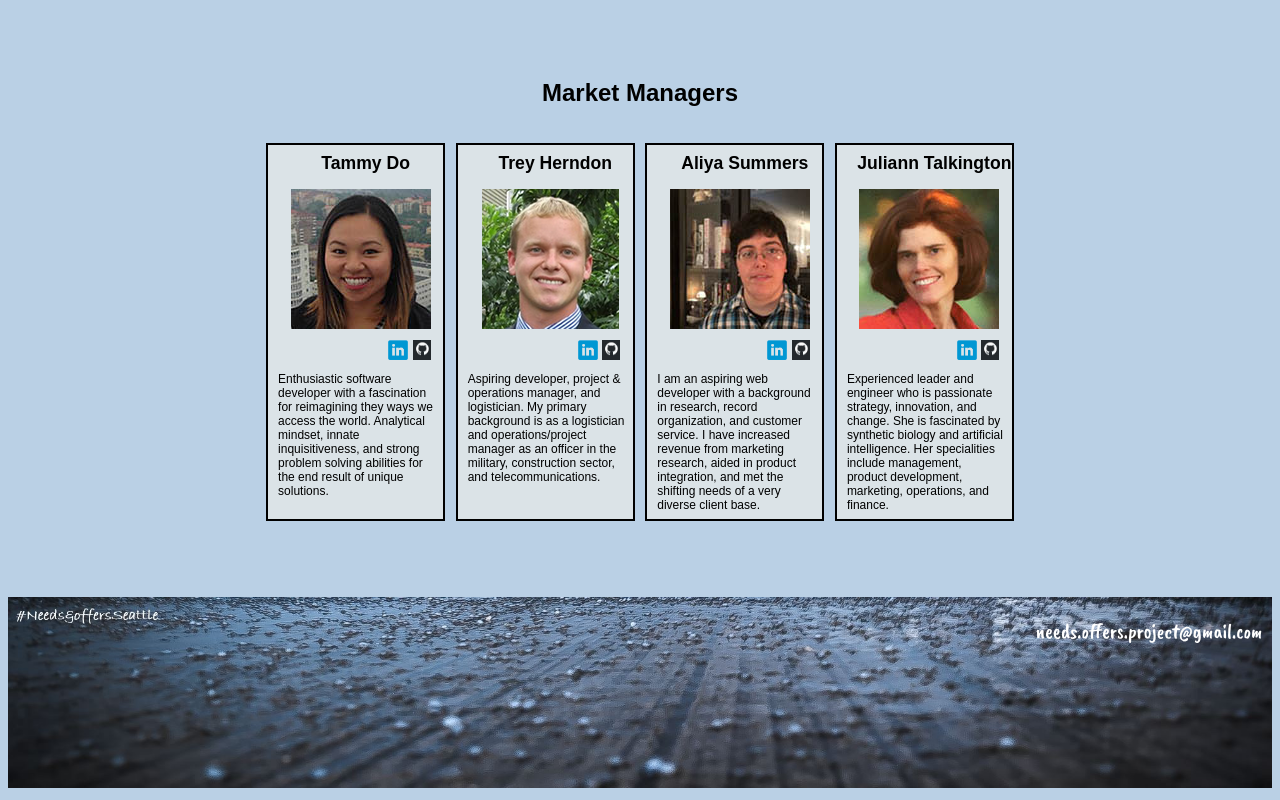
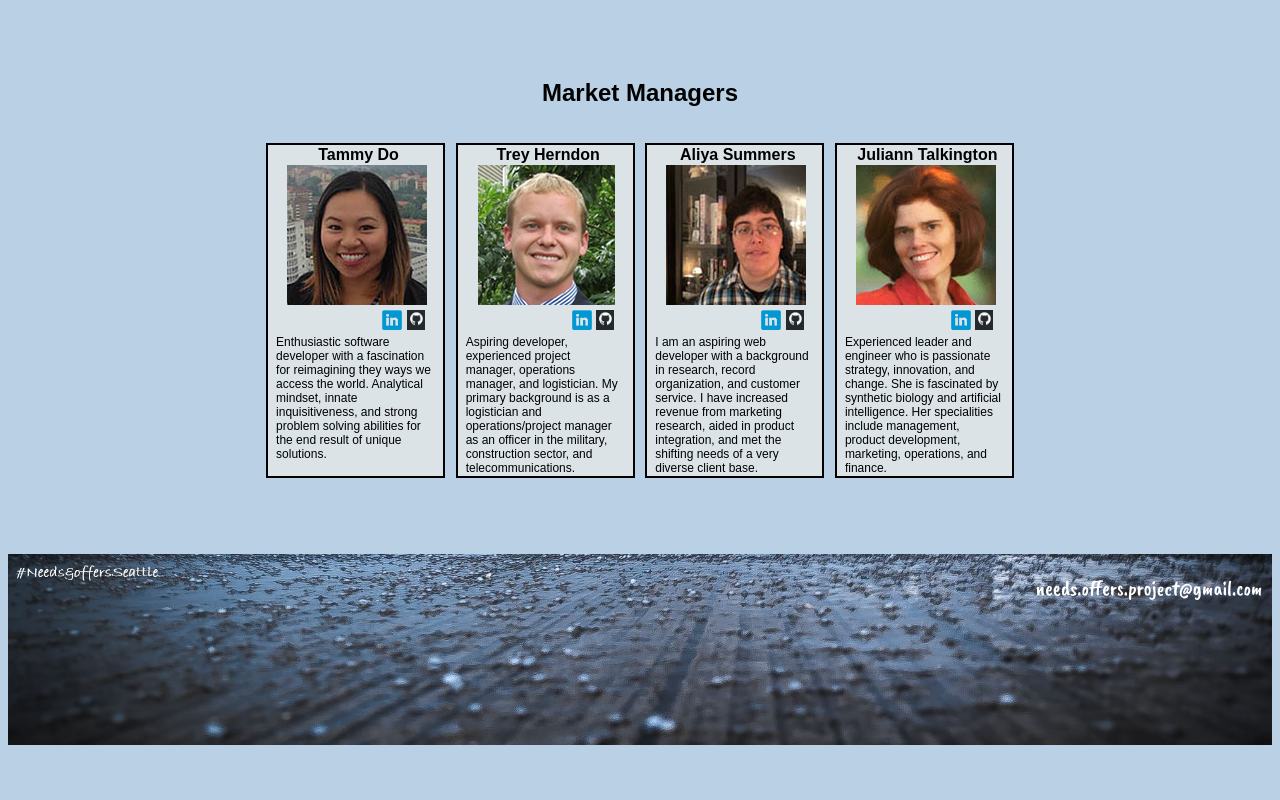
Before and after one commit to alpha-bluetooth-dragon-remix/needs-and-offers, a plain HTML site: page about.html in a window 1280 px wide. Shown: the part 787-1587 px from the top of the page. After the commit the page ends 1544 px from the top, so only its background shows below. Drawn offline with nearby package versions, Linux system fonts and the light colour scheme; a web font is replaced by a local one.

Commit message:
fixed the nav buttons, the bio centering, and the checkbox

```diff
--- a/about.html
+++ b/about.html
@@ -16,9 +16,9 @@
         <nav>
 
                 <ul>
-                    <a href="./about.html"><li>About</li></a>
-                    <a href="./need_bank.html"><li>Needs</li></a>
-                    <a href="./index.html"><li>Home</li></a>
+                    <a href="./about.html"><li class='nav'>About</li></a>
+                    <a href="./need_bank.html"><li class='nav'>Needs</li></a>
+                    <a href="./index.html"><li class='nav'>Home</li></a>
                 </ul>
             </nav>
         </div>
@@ -43,7 +43,7 @@
             <div id='firstBio'>
                 <ul>
                         <li><strong>Tammy Do</strong></li>
-                        <li><img src="./img/tammy.jpg"></a></li>
+                        <li><img src="./img/tammy.jpg" class='bioImage'></a></li>
                         <div>
                                 <a href="https://www.linkedin.com/in/tammytdo/" target='_blank'><img class='linkedin'src="img/linked-in-logo.png"></a>
                                 <a href="https://github.com/tammytdo" target='_blank'><img class='github' src="img/github-logo.JPG"></a>
@@ -53,17 +53,17 @@
                     </ul>
                     <ul>
                             <li><strong>Trey Herndon</strong></li>
-                            <li><img src="./img/trey.png"></a></li>
+                            <li><img src="./img/trey.png" class='bioImage'></a></li>
                             <div>
                                     <a href="https://www.linkedin.com/in/trey-herndon/" target='_blank'><img class='linkedin'src="img/linked-in-logo.png"></a>
                                     <a href="https://github.com/herndont" target='_blank'><img class='github' src="img/github-logo.JPG"></a>
                             </div>
-                            <li class='bio'>Aspiring developer, project & operations manager, and logistician. My primary background is as a logistician and operations/project manager as an officer in the military, construction sector, and telecommunications.
+                            <li class='bio'>Aspiring developer, experienced project manager, operations manager, and logistician. My primary background is as a logistician and operations/project manager as an officer in the military, construction sector, and telecommunications.
                             </li>
                     </ul>
                     <ul>
                         <li><strong>Aliya Summers</strong></li>
-                        <li><img src="./img/aliya-bio-pic.jpg"></a></li>
+                        <li><img src="./img/aliya-bio-pic.jpg" class='bioImage'></a></li>
                         <div>
                                 <a href="https://www.linkedin.com/in/aliya-summers/" target='_blank'><img class='linkedin' src="img/linked-in-logo.png"></a>
                                 <a href="https://github.com/arsummers" target='_blank'><img class='github' src="img/github-logo.JPG"></a>
@@ -73,55 +73,15 @@
                     </ul>
                     <ul>
                         <li><strong>Juliann Talkington</strong></li>
-                        <li><img src="./img/juliann_talkington.jpg"></a></li>
+                        <li><img src="./img/juliann_talkington.jpg" class='bioImage'></a></li>
                         <div>
-                                <a href="https://www.linkedin.com/in/juliann-talkington-12928146/" target='_blank'><img class='linkedin'src="img/linked-in-logo.png"></a>
+                                <a href="https://www.linkedin.com/in/juliann-talkington-12928146/" target='_blank'><img class='linkedin' src="img/linked-in-logo.png"></a>
                                 <a href="https://github.com/redbearin" target='_blank'><img class='github'  src="img/github-logo.JPG"></a>
                         </div>
                         <li class='bio'> Experienced leader and engineer who is passionate strategy, innovation, and change. She is fascinated by synthetic biology and artificial intelligence. Her specialities include management, product development, marketing, operations, and finance.
                         </li>
                     </ul>
             </div>
-
-                <!-- market manager names -->
-                <!-- <ul>
-                    <li>Aliya Summers</li>
-                    <li>Juliann Talkington</li>
-                    <li>Tammy Do</li>
-                    <li>Trey Herndon</li>
-                </ul> -->
-
-                <!-- market manager photos -->
-                <!-- <ul>
-                    <li><img src="https://via.placeholder.com/150"></a></li>
-                    <li><img src="https://via.placeholder.com/150"></a></li>
-                    <li><img src="https://via.placeholder.com/150"></a></li>
-                    <li><img src="https://via.placeholder.com/150"></a></li>
-                </ul> -->
-
-                <!-- market manager bios -->
-                <!-- <ul>
-                    <li>Aliya bio bio bio</li>
-                    <li>Juliann bio bio bio</li>
-                    <li>Tammy bio bio bio</li>
-                    <li>Trey bio bio bio</li>
-                </ul> -->
-
-                    <!-- market manager linkedin -->
-                    <!-- <ul>
-                    <li><a href="https://www.linkedin.com/in/aliya-summers/"><img src="img/linked-in-logo.png"></a></li>
-                    <li><a href="https://www.linkedin.com/in/juliann-talkington-12928146/"><img src="img/linked-in-logo.png"></a></li>
-                    <li><a href="https://www.linkedin.com/in/tammytdo/"><img src="img/linked-in-logo.png"></a></li>
-                    <li><a href="https://www.linkedin.com/in/trey-herndon/"><img src="img/linked-in-logo.png"></a></li>
-                </ul> -->
-
-                <!-- market manager github -->
-                <!-- <ul>
-                    <li><a href="https://github.com/arsummers"><img src="img/github-logo.JPG"></a></li>
-                    <li><a href="https://github.com/herndont"><img src="img/github-logo.JPG"></a></li>
-                    <li><a href="https://github.com/redbearin"><img src="img/github-logo.JPG"></a></li>
-                    <li><a href="https://github.com/tammytdo"><img src="img/github-logo.JPG"></a></li>
-                </ul> -->
 
             </section>
 
--- a/css/about.css
+++ b/css/about.css
@@ -26,6 +26,9 @@ header nav ul{
     display: inline-block;
     position: relative;
     top: -80px;
+}
+.nav:hover{
+    transform: scale(1.2);
 }
 header nav li{
     float: right;
@@ -148,29 +151,30 @@ section div ul li{
     padding-inline-start: 0px;
     width: 100%;
     text-align: center;
-    padding: 7px;
+    margin-right: 3px;
     margin-left: 3px;
     margin-top: 1px;
+    margin-bottom: 1px;
     font-size: 100%;
 }
-strong {
-    font-family: 'Maven Pro', sans-serif;
-    font-size: 110%;
-}
+
 section div ul li img{
     padding-inline-start: 0px;
-    margin-left: 0px;
-    margin-right: 10px;
+    margin-right: 3px;
+}
+.bioImage:hover {
+    transform: scale(1.3);
 }
 .bio{
     text-align: left;
     width: 90%;
     font-family: 'B612', sans-serif;
     font-size: 75%;
+    padding-left: 5px;
 }
 
 section div ul div{
-    padding-left: 120px;
+    padding-left: 114px;
 }
 
 footer div img{
--- a/css/input.css
+++ b/css/input.css
@@ -26,6 +26,9 @@ header nav ul{
     display: inline-block;
     position: relative;
     top: -80px;
+}
+.nav:hover{
+    transform: scale(1.2);
 }
 header nav li{
     float: right;
--- a/css/need_bank.css
+++ b/css/need_bank.css
@@ -27,6 +27,9 @@ header nav ul{
     display: inline-block;
     position: relative;
     top: -80px;
+}
+.nav:hover{
+    transform: scale(1.2);
 }
 header nav li{
     float: right;
```
Also changed, not shown: index.html (+5 -6 lines), need_bank.html (+3 -3 lines).
